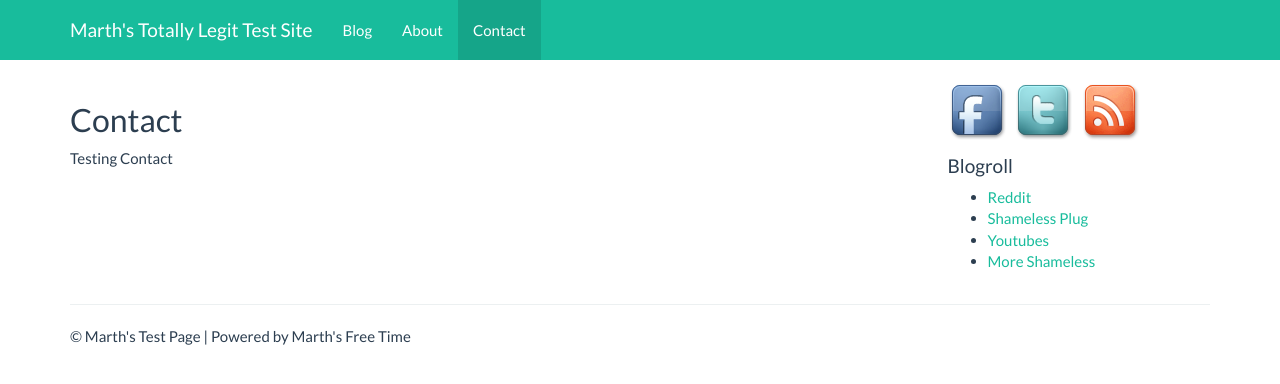
After one commit to marthaurion/blog_django, a Django app: template templates/contact.html in a window 1280 px wide. The commit adds this page. Shown: the top 384 px of the page. Run offline with Django 3.2, Linux system fonts and the light colour scheme; the template is opened without the code that fills it, so the values that code supplies are empty.

Commit message:
got rid of flatpages and use static templates for about and contact instead

```diff
--- a/blog/templates/blog/post_index.html
+++ b/blog/templates/blog/post_index.html
@@ -1,4 +1,6 @@
 {% extends "base.html" %}
+
+{% block nav-blog %}class="active"{% endblock %}
 
 {% block content %}
 {% for post in post_list %}
--- a/blog_django/urls.py
+++ b/blog_django/urls.py
@@ -15,13 +15,13 @@
 """
 from django.conf.urls import include, url
 from django.contrib import admin
-from django.contrib.flatpages import views
+from . import views
 from blog import views as blog_views
 
 urlpatterns = [
     url(r'^admin/', include(admin.site.urls)),
     url(r'^blog/', include('blog.urls')),
-    url(r'^about/$', views.flatpage, {'url': '/about/'}, name='about'),
-    url(r'^contact/$', views.flatpage, {'url': '/contact/'}, name='contact'),
+    url(r'^about/$', views.about_page, name='about'),
+    url(r'^contact/$', views.contact_page, name='contact'),
     url(r'^$', blog_views.post_index, name='index'),
 ]
--- a/fixtures/flatpages.json
+++ /dev/null
@@ -1 +0,0 @@
-[{"model": "flatpages.flatpage", "pk": 1, "fields": {"registration_required": false, "template_name": "", "url": "/about/", "enable_comments": false, "content": "Stuff about me.", "sites": [1], "title": "About Test"}}, {"model": "flatpages.flatpage", "pk": 2, "fields": {"registration_required": false, "template_name": "", "url": "/contact/", "enable_comments": false, "content": "testing contact", "sites": [1], "title": "Contact Test"}}]
--- a/notes.txt
+++ b/notes.txt
@@ -36,3 +36,5 @@
 - added support for storing static files in amazon s3 as well as media files. I'm starting to wonder if I really need to store the static css/js files in S3. Would it be more efficient to store it locally? If so, I left the original static url setting as a comment in the settings file. I created a basic Media model for testing. It seems to upload S3 fine, but I need to add more metadata to the model, such as folder organization, upload date, (last update date?), some sort of title.
 
 - added versatile image field to handle thumbnailing images. Find a solution to the error with name length.
+
+- removed flatpages and switched to using static template pages for about and contact
--- a/templates/base.html
+++ b/templates/base.html
@@ -21,11 +21,9 @@
 
             <div id="navbar" class="navbar-collapse collapse">
                 <ul class="nav navbar-nav">
-                    <li {% if not request.get_full_path %}class="active"{% endif %}><a href="{% url 'index' %}">Home</a></li>
-                    {% url 'about' as home_url %}
-                    <li {% if request.get_full_path == home_url %}class="active"{% endif %}><a href="{% url 'about' %}">About</a></li>
-                    {% url 'contact' as home_url %}
-                    <li {% if request.get_full_path == home_url %}class="active"{% endif %}><a href="{% url 'contact' %}">Contact</a></li>
+                    <li {% block nav-blog %}{% endblock %}><a href="{% url 'index' %}">Blog</a></li>
+                    <li {% block nav-about %}{% endblock %}><a href="{% url 'about' %}">About</a></li>
+                    <li {% block nav-contact %}{% endblock %}><a href="{% url 'contact' %}">Contact</a></li>
                 </ul>
             </div>
         </div>
--- /dev/null
+++ b/templates/contact.html
@@ -0,0 +1,8 @@
+{% extends "base.html" %}
+
+{% block nav-contact %}class="active"{% endblock %}
+
+{% block content %}
+    <h2>Contact</h2>
+    <p>Testing Contact</p>
+{% endblock %}
--- a/templates/flatpages/default.html
+++ /dev/null
@@ -1,6 +0,0 @@
-{% extends "base.html" %}
-
-{% block content %}
-    <h2>{{ flatpage.title }}</h2>
-    {{ flatpage.content }}
-{% endblock %}
```
Also changed, not shown: blog_django/views.py (added, +11 -0 lines), templates/about.html (added, +8 -0 lines).
